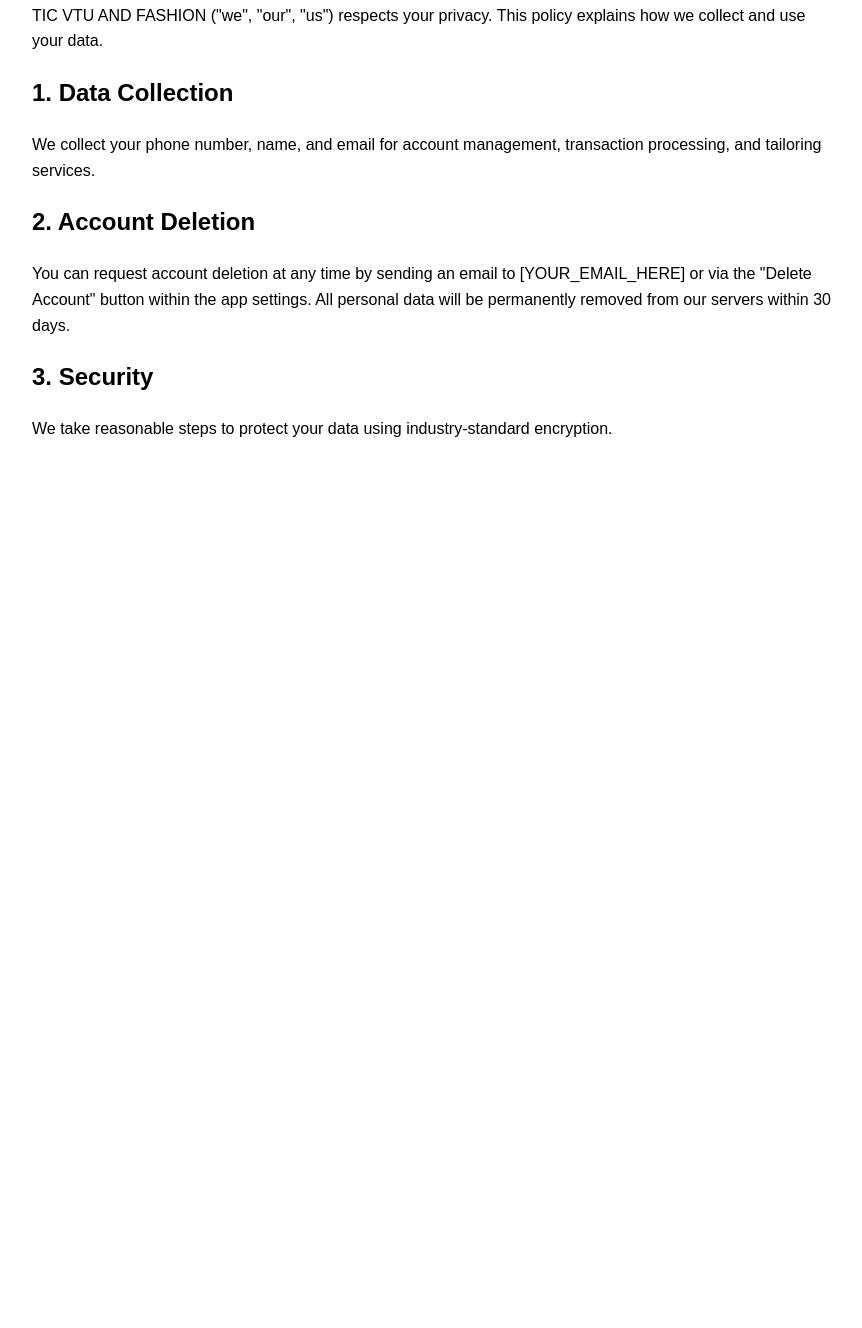
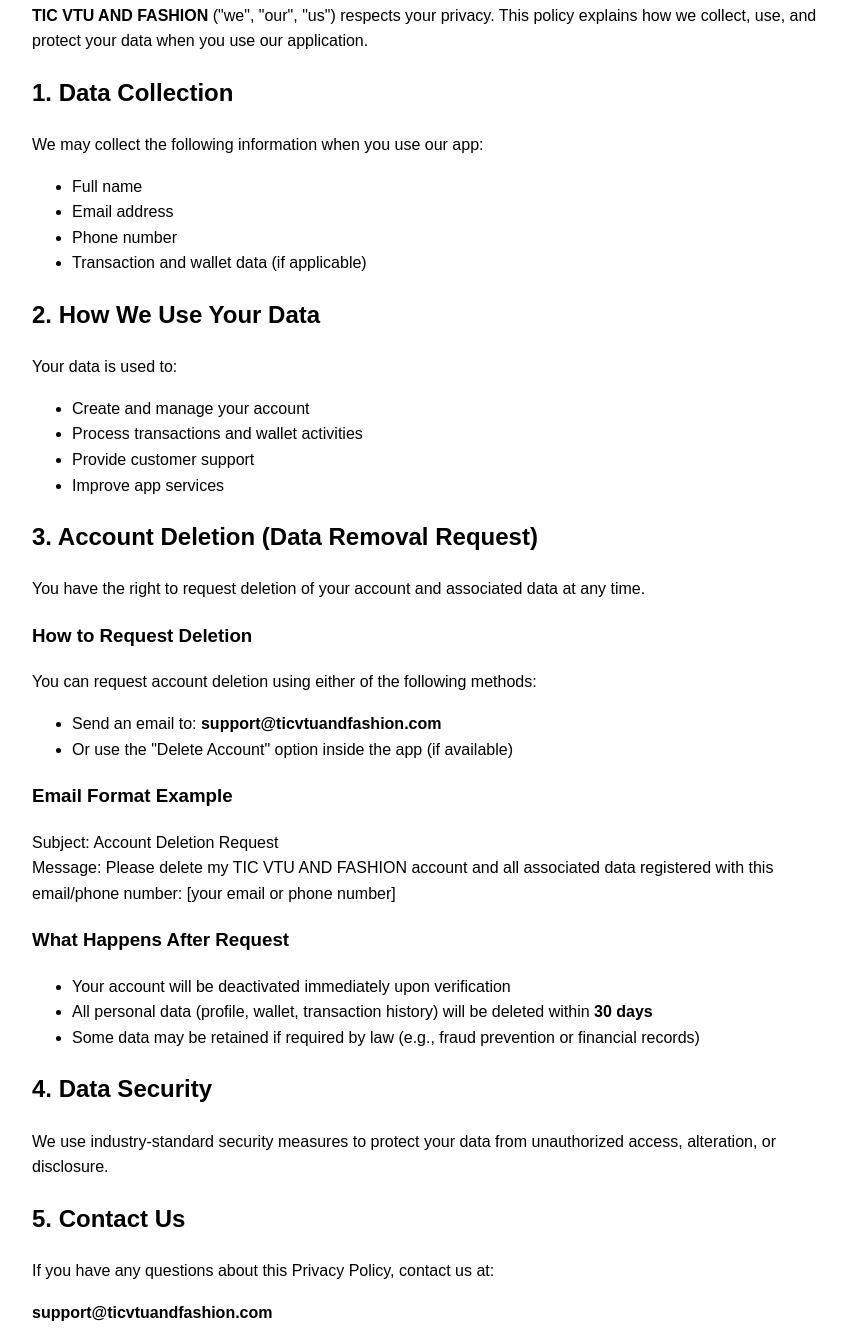
Before and after one commit to Yusuf-Babagana/tic-privacy-policy, a plain HTML site: page index.html in a window 1280 px wide. Shown: the part 153-1481 px from the top of the page, without its empty margins (208-1070 px from the left). Before the commit the page ends 800 px from the top, so only its background shows below. Drawn offline with Linux system fonts and the light colour scheme.

Commit message:
Revise privacy policy content and structure
Updated privacy policy to include data collection details and account deletion procedures.

```diff
--- a/index.html
+++ b/index.html
@@ -5,17 +5,61 @@
     <meta name="viewport" content="width=device-width, initial-scale=1">
 </head>
 <body style="font-family: sans-serif; line-height: 1.6; padding: 20px; max-width: 800px; margin: auto;">
+
     <h1>Privacy Policy</h1>
     <p>Last updated: June 3, 2026</p>
-    <p>TIC VTU AND FASHION ("we", "our", "us") respects your privacy. This policy explains how we collect and use your data.</p>
+
+    <p><strong>TIC VTU AND FASHION</strong> ("we", "our", "us") respects your privacy. This policy explains how we collect, use, and protect your data when you use our application.</p>
 
     <h2>1. Data Collection</h2>
-    <p>We collect your phone number, name, and email for account management, transaction processing, and tailoring services.</p>
+    <p>We may collect the following information when you use our app:</p>
+    <ul>
+        <li>Full name</li>
+        <li>Email address</li>
+        <li>Phone number</li>
+        <li>Transaction and wallet data (if applicable)</li>
+    </ul>
 
-    <h2>2. Account Deletion</h2>
-    <p>You can request account deletion at any time by sending an email to [YOUR_EMAIL_HERE] or via the "Delete Account" button within the app settings. All personal data will be permanently removed from our servers within 30 days.</p>
+    <h2>2. How We Use Your Data</h2>
+    <p>Your data is used to:</p>
+    <ul>
+        <li>Create and manage your account</li>
+        <li>Process transactions and wallet activities</li>
+        <li>Provide customer support</li>
+        <li>Improve app services</li>
+    </ul>
 
-    <h2>3. Security</h2>
-    <p>We take reasonable steps to protect your data using industry-standard encryption.</p>
+    <h2>3. Account Deletion (Data Removal Request)</h2>
+    <p>
+        You have the right to request deletion of your account and associated data at any time.
+    </p>
+
+    <h3>How to Request Deletion</h3>
+    <p>You can request account deletion using either of the following methods:</p>
+    <ul>
+        <li>Send an email to: <strong>support@ticvtuandfashion.com</strong></li>
+        <li>Or use the "Delete Account" option inside the app (if available)</li>
+    </ul>
+
+    <h3>Email Format Example</h3>
+    <p>
+        Subject: Account Deletion Request<br>
+        Message: Please delete my TIC VTU AND FASHION account and all associated data registered with this email/phone number: [your email or phone number]
+    </p>
+
+    <h3>What Happens After Request</h3>
+    <ul>
+        <li>Your account will be deactivated immediately upon verification</li>
+        <li>All personal data (profile, wallet, transaction history) will be deleted within <strong>30 days</strong></li>
+        <li>Some data may be retained if required by law (e.g., fraud prevention or financial records)</li>
+    </ul>
+
+    <h2>4. Data Security</h2>
+    <p>We use industry-standard security measures to protect your data from unauthorized access, alteration, or disclosure.</p>
+
+    <h2>5. Contact Us</h2>
+    <p>If you have any questions about this Privacy Policy, contact us at:</p>
+    <p><strong>support@ticvtuandfashion.com</strong></p>
+
 </body>
 </html>
```
